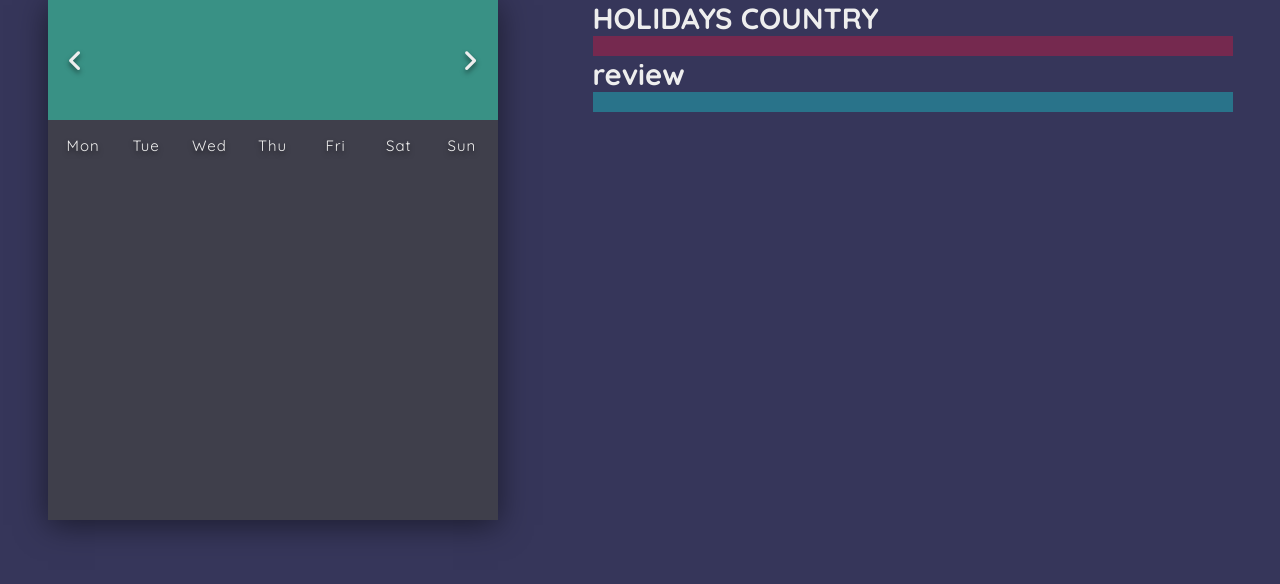
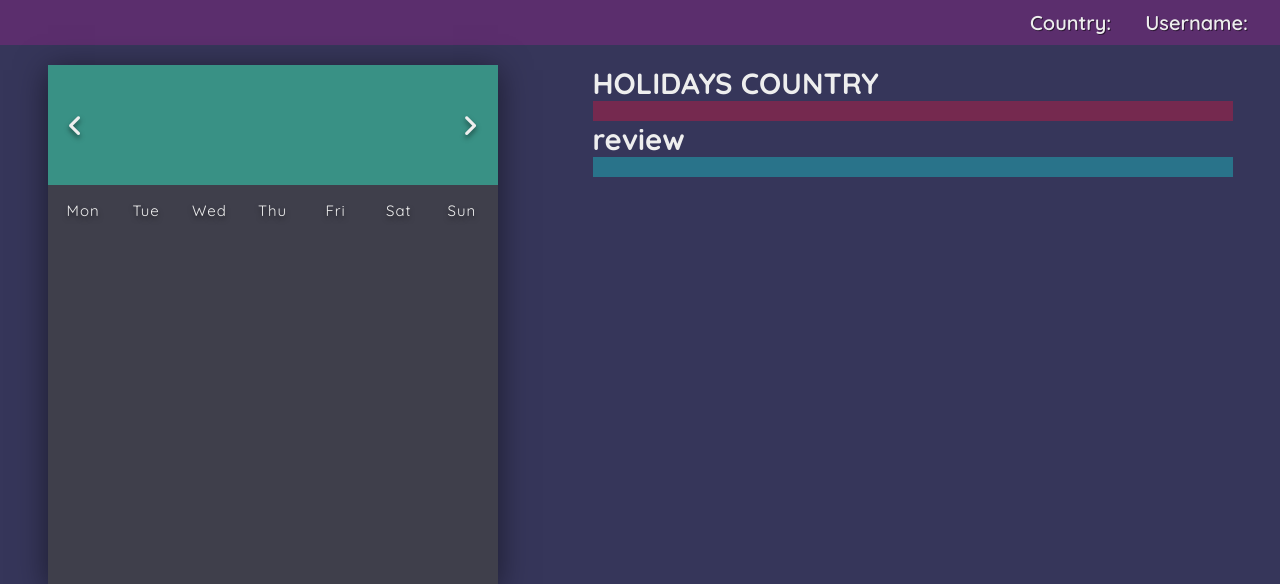
Before and after one commit to polenom/calendar, a Django app: page /user/1/ in a window 1280 px wide. Shown: the top 584 px of the page. Run offline with Django 4.2, Linux system fonts and the light colour scheme; some libraries are stand-ins or nearby versions; some web fonts are replaced.

Commit message:
start add userprofile

```diff
--- a/almanac/Templates/main.html
+++ b/almanac/Templates/main.html
@@ -1,5 +1,23 @@
 {% extends 'base.html' %}
 {% block content %}
+    <div class="containernav">
+        <div class="inputuserval">
+            <div class="menu">
+                <div>
+                    change profile
+                </div>
+                <div>
+                    logout
+                </div>
+            </div>
+            <div>
+                Country:
+            </div>
+            <div>
+                Username:
+            </div>
+        </div>
+    </div>
     <div class="container">
         <div class="calendar">
             <div class="month">
--- a/almanacAPI/urls.py
+++ b/almanacAPI/urls.py
@@ -4,7 +4,7 @@ from django.urls import path, include, re_path
 from rest_framework import routers
 
 from almanacAPI.views import UserViewSet, UserView, TokenAuth, MyObtainToken, CustomUserCreate, MyRefreshToken, \
-    CheckUserCreate, CountryHolidays , UserNotes, UserNoteAdd, UserNoteUpdate, UserNoteDelete
+    CheckUserCreate, CountryHolidays , UserNotes, UserNoteAdd, UserNoteUpdate, UserNoteDelete, GetUser
 from rest_framework_simplejwt import views as jwt
 
 router = routers.DefaultRouter()
@@ -18,6 +18,7 @@ urlpatterns = [
     path('token/refresh/', MyRefreshToken.as_view(), name='jwt-refresh'),
     path('user/create/', CustomUserCreate.as_view(), name='user-create'),
     path('user/check/', CheckUserCreate.as_view(), name='user-chek'),
+    path('user/get/<str:name>/',GetUser.as_view()),
     path('country/holidays/<str:cntr>/', CountryHolidays.as_view(), name='country-holidays'),
     path('user/notes/', UserNotes.as_view(), name='user-notes'),
     path('user/note/add/<str:title>/', UserNoteAdd.as_view(), name='user-note-add'),
--- a/static/css/style.css
+++ b/static/css/style.css
@@ -342,12 +342,14 @@ html {
   }
 }
 
+.containernav .button:hover,
 .formauthbut > input:hover,
 .row-1 > input:hover,
 .row-button > input:hover {
   animation: but 0.1s 0s 1 normal forwards;
 }
 
+.containernav .button:active,
 .formauthbut > input:active,
 .row-1 > input:active,
 .row-button > input:active {
@@ -426,7 +428,7 @@ html {
 
 .select-box .selected::after {
   content: "";
-  background-image: url('/static/img/down_arrow.svg');
+  background-image: url('img/down_arrow.svg');
   background-size: contain;
   background-repeat: no-repeat;
   position: absolute;
@@ -441,8 +443,9 @@ html {
   padding: 12px 24px;
   cursor: pointer;
 }
-
-.message i,
+.menu > div:hover,
+.inputuserval > div:last-child:hover,
+.containernav .button,
 .search-box input,
 .select-box .selected:hover {
   cursor: pointer;
@@ -513,3 +516,76 @@ html {
   background-color: #08999e;
   cursor: pointer;
 }
+
+.containernav {
+  background-color: rgb(91, 46, 109);
+  margin-bottom: 20px;
+  width: 100%;
+  display: flex;
+  flex-direction: row-reverse;
+  font-family: "Quicksand", sans-serif;
+  color: #eee;
+  font-size: 2rem;
+  font-weight: 600;
+  text-shadow: 0.1rem 0.1rem rgba(0, 0, 0, 0.5);
+}
+
+.containernav .menu {
+  position: absolute;
+  right: 20px;
+  background-color: rgb(91, 46, 109);
+  top: 45px;
+  display: none;
+}
+.containernav .menu > div {
+  width: 100%;
+  height: 50px;
+}
+
+
+.inputuserpass {
+  display: flex;
+  justify-content: center;
+  align-items: center;
+}
+
+.inputuserpass input {
+  margin: 10px ;
+  height: 3rem;
+  font-size: 2rem;
+  font-family: "Quicksand", sans-serif;
+  font-weight: 500;
+}
+
+.containernav .button {
+  height: 3rem;
+  width: 10rem;
+  margin: 0 15px;
+  cursor: pointer;
+  background-color: #8892ec73;
+  font-size: 1.4rem;
+  font-weight: 400;
+  text-shadow: 0.5px 0.5px 1px rgba(0, 0, 0, 0.5);
+  box-shadow: 0.2rem 0.4rem rgba(0, 0, 0, 0.6);
+  border: 1px solid black;
+}
+
+.inputuserval {
+  display: flex;
+  margin-right: 10px;
+}
+
+.inputuserval div:not(.menu) {
+  padding: 10px 12px;
+  margin-right: 10px;
+}
+
+.menu div:hover,
+.inputuserval div:last-child:hover {
+  background-color:  rgb(74, 22, 95);
+}
+
+.clickprofile.inputuserval .menu{
+  display: flex;
+  flex-direction: column;
+}
```
Also changed, not shown: almanacAPI/serializer.py (+32 -0 lines), almanacAPI/views.py (+10 -1 lines), db.sqlite3.
